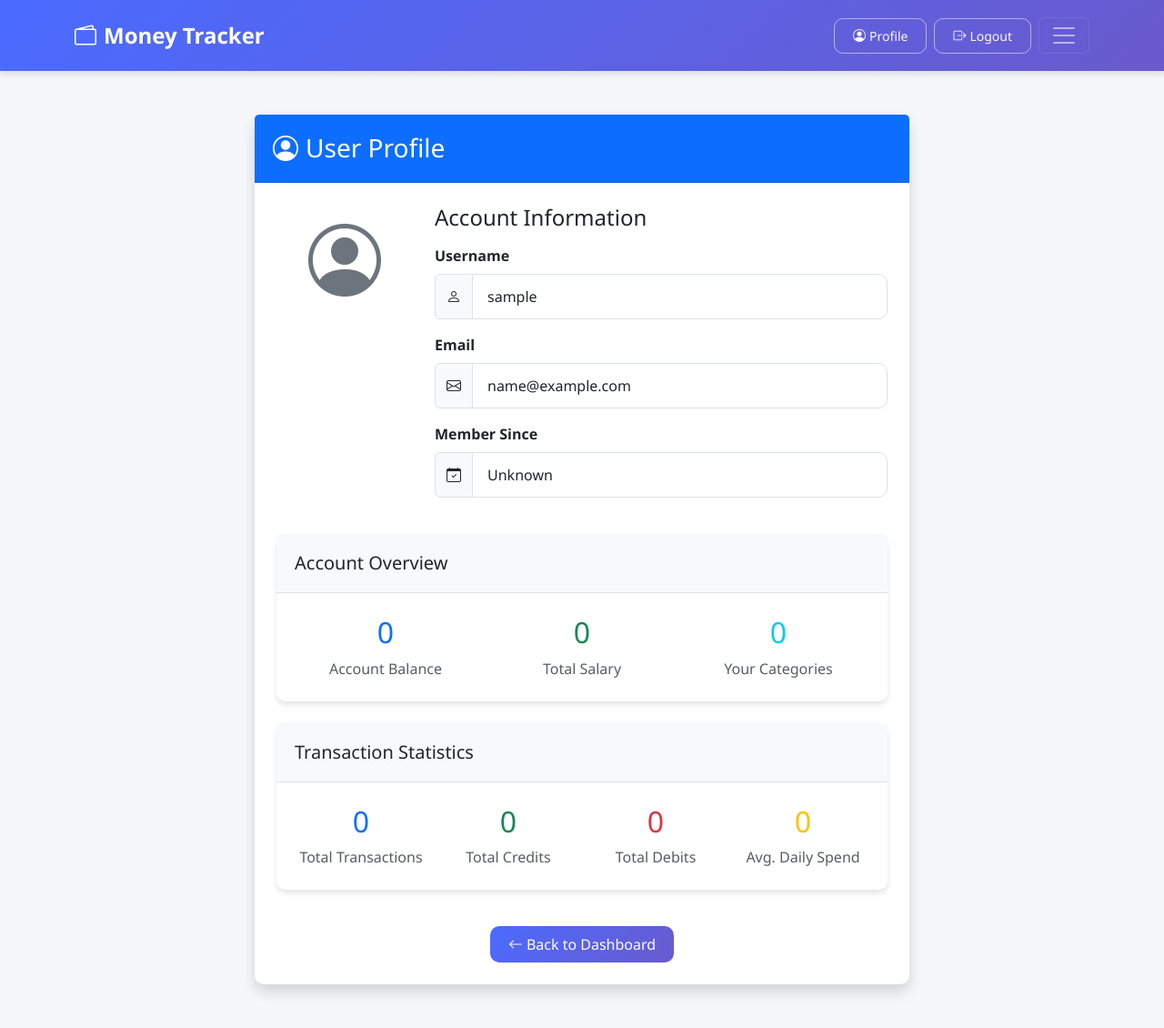
After one commit to nikharmsingh/moneytracker, a Flask app: page /profile in a window 1280 px wide. The commit adds this page. Shown: the whole page at 91% size. Run offline with Flask 3, Linux system fonts and the light colour scheme; the visitor is signed in with stand-in values (Sample User, id 1); data that the repository does not hold is empty; some libraries are stand-ins or nearby versions.

Commit message:
code commit

```diff
--- a/app.py
+++ b/app.py
@@ -32,16 +32,16 @@ def login():
         return redirect(url_for('index'))
 
     if request.method == 'POST':
-        username = request.form['username']
+        email = request.form['email']
         password = request.form['password']
-        user = User.get_by_username(username)
+        user = User.get_by_email(email)
 
         if user and check_password_hash(user.password, password):
             login_user(user)
             next_page = request.args.get('next')
             return redirect(next_page or url_for('index'))
         else:
-            flash('Invalid username or password', 'danger')
+            flash('Invalid email or password', 'danger')
 
     return render_template('login.html')
 
@@ -52,6 +52,7 @@ def register():
 
     if request.method == 'POST':
         username = request.form['username']
+        email = request.form['email']
         password = request.form['password']
         confirm_password = request.form['confirm_password']
 
@@ -63,13 +64,81 @@ def register():
             flash('Username already exists', 'danger')
             return redirect(url_for('register'))
 
+        if User.get_by_email(email):
+            flash('Email already registered', 'danger')
+            return redirect(url_for('register'))
+
         hashed_password = generate_password_hash(password)
-        User.create(username, hashed_password)
+        User.create(username, email, hashed_password)
 
         flash('Registration successful! Please login.', 'success')
         return redirect(url_for('login'))
 
     return render_template('register.html')
+
+@app.route('/profile')
+@login_required
+def profile():
+    try:
+        # Get all expenses for the user
+        expenses = Expense.get_by_user(current_user.id)
+
+        # Get all salaries for the user
+        salaries = Salary.get_by_user(current_user.id)
+
+        # Calculate totals with safe defaults
+        total_transactions = len(expenses) if expenses else 0
+        total_credit = sum(expense.amount for expense in expenses if expense.transaction_type == 'CR') if expenses else 0
+        total_debit = sum(expense.amount for expense in expenses if expense.transaction_type == 'DR') if expenses else 0
+        total_salary = sum(salary.amount for salary in salaries) if salaries else 0
+
+        # Get count of user's own categories (excluding global ones)
+        user_categories = Category.count_user_categories(current_user.id)
+
+        # Calculate account balance
+        account_balance = total_credit - total_debit + total_salary
+
+        # Get current month's transactions
+        current_date = datetime.now()
+        current_month = current_date.strftime('%Y-%m')
+
+        current_month_expenses = [
+            expense for expense in expenses
+            if expense.date.strftime('%Y-%m') == current_month
+        ] if expenses else []
+
+        current_month_debits = sum(
+            expense.amount for expense in current_month_expenses
+            if expense.transaction_type == 'DR'
+        ) if current_month_expenses else 0
+
+        # Calculate days passed in current month
+        days_in_month = current_date.day
+
+        # Calculate average daily spend for current month
+        avg_daily_spend = current_month_debits / days_in_month if days_in_month > 0 else 0
+
+        return render_template('profile.html',
+                              total_transactions=total_transactions,
+                              total_credit=total_credit,
+                              total_debit=total_debit,
+                              total_salary=total_salary,
+                              user_categories=user_categories,
+                              account_balance=account_balance,
+                              current_month_debits=current_month_debits,
+                              avg_daily_spend=avg_daily_spend)
+    except Exception as e:
+        # Log the error and return a simple profile page with minimal data
+        print(f"Error in profile route: {str(e)}")
+        return render_template('profile.html',
+                              total_transactions=0,
+                              total_credit=0,
+                              total_debit=0,
+                              total_salary=0,
+                              user_categories=0,
+                              account_balance=0,
+                              current_month_debits=0,
+                              avg_daily_spend=0)
 
 @app.route('/logout')
 @login_required
@@ -451,5 +520,24 @@ def view_transactions():
 
     return render_template('transactions.html', expenses=expenses, categories=categories)
 
+# Import migration functions
+from migrate_users import migrate_users_to_add_email, migrate_users_to_add_registration_date
+
+# Run migrations for existing users
+def migrate_users():
+    """Add missing fields to existing users."""
+    try:
+        # Add email field to users who don't have it
+        migrate_users_to_add_email()
+
+        # Add registration date to users who don't have it
+        migrate_users_to_add_registration_date()
+
+        print("User migrations completed successfully")
+    except Exception as e:
+        print(f"Error during user migrations: {str(e)}")
+
 if __name__ == '__main__':
+    # Run migrations
+    migrate_users()
     app.run(debug=True)
--- a/static/css/style.css
+++ b/static/css/style.css
@@ -26,6 +26,65 @@ body {
 .navbar-brand {
   font-weight: 600;
   font-size: 1.5rem;
+}
+
+/* Navbar button styles */
+.navbar .btn-outline-light {
+  border-color: rgba(255, 255, 255, 0.5);
+  transition: all 0.3s ease;
+}
+
+.navbar .btn-outline-light:hover {
+  background-color: rgba(255, 255, 255, 0.1);
+  transform: translateY(-2px);
+}
+
+/* Offcanvas menu styling */
+.offcanvas {
+  max-width: 80%;
+}
+
+.offcanvas-header {
+  border-bottom: 1px solid rgba(255, 255, 255, 0.1);
+}
+
+.offcanvas-title {
+  font-weight: 600;
+  color: white;
+}
+
+.offcanvas .nav-link {
+  color: rgba(255, 255, 255, 0.8);
+  padding: 0.75rem 1rem;
+  border-radius: 5px;
+  transition: all 0.2s ease;
+}
+
+.offcanvas .nav-link:hover,
+.offcanvas .nav-link:focus {
+  background-color: rgba(255, 255, 255, 0.1);
+  color: white;
+}
+
+.offcanvas .nav-item {
+  margin-bottom: 0.25rem;
+}
+
+/* Responsive navbar adjustments */
+@media (max-width: 576px) {
+  .navbar .container {
+    padding-left: 15px;
+    padding-right: 15px;
+  }
+
+  .navbar .btn-sm {
+    padding: 0.25rem 0.5rem;
+    font-size: 0.75rem;
+  }
+
+  .offcanvas {
+    max-width: 85%;
+  }
 }
 
 .card {
--- a/templates/base.html
+++ b/templates/base.html
@@ -11,16 +11,56 @@
 </head>
 
 <body>
-  <nav class="navbar navbar-expand-lg navbar-dark">
+  <nav class="navbar navbar-dark">
     <div class="container">
-      <a class="navbar-brand" href="{{ url_for('index') }}">
+      <!-- Brand -->
+      <a class="navbar-brand" href="{{ url_for('index') if current_user.is_authenticated else url_for('home') }}">
         <i class="bi bi-wallet2 me-2"></i>Money Tracker
       </a>
-      <button class="navbar-toggler" type="button" data-bs-toggle="collapse" data-bs-target="#navbarNav">
+
+      <div class="d-flex align-items-center">
+        {% if current_user.is_authenticated %}
+        <!-- Always visible profile and logout buttons -->
+        <div class="d-flex me-2">
+          <a href="{{ url_for('profile') }}" class="btn btn-outline-light btn-sm me-2">
+            <i class="bi bi-person-circle me-1"></i>Profile
+          </a>
+          <a href="{{ url_for('logout') }}" class="btn btn-outline-light btn-sm">
+            <i class="bi bi-box-arrow-right me-1"></i>Logout
+          </a>
+        </div>
+        {% else %}
+        <!-- Always visible login and register buttons for non-authenticated users -->
+        <div class="d-flex me-2">
+          <a href="{{ url_for('login') }}" class="btn btn-outline-light btn-sm me-2">
+            <i class="bi bi-box-arrow-in-right me-1"></i>Login
+          </a>
+          <a href="{{ url_for('register') }}" class="btn btn-outline-light btn-sm">
+            <i class="bi bi-person-plus me-1"></i>Register
+          </a>
+        </div>
+        {% endif %}
+
+        <!-- Hamburger button -->
+        <button class="navbar-toggler" type="button" data-bs-toggle="offcanvas" data-bs-target="#offcanvasNavbar">
           <span class="navbar-toggler-icon"></span>
         </button>
-      <div class="collapse navbar-collapse" id="navbarNav">
-        <ul class="navbar-nav ms-auto">
+      </div>
+
+      <!-- Offcanvas sidebar for menu items -->
+      <div class="offcanvas offcanvas-end bg-dark text-white" tabindex="-1" id="offcanvasNavbar">
+        <div class="offcanvas-header">
+          <h5 class="offcanvas-title">
+            {% if current_user.is_authenticated %}
+            <i class="bi bi-person-check me-1"></i>Welcome, {{ current_user.username }}
+            {% else %}
+            <i class="bi bi-wallet2 me-1"></i>Money Tracker
+            {% endif %}
+          </h5>
+          <button type="button" class="btn-close btn-close-white" data-bs-dismiss="offcanvas" aria-label="Close"></button>
+        </div>
+        <div class="offcanvas-body">
+          <ul class="navbar-nav">
             {% if current_user.is_authenticated %}
             <li class="nav-item">
               <a class="nav-link" href="{{ url_for('index') }}">
@@ -48,23 +88,19 @@
               </a>
             </li>
             <li class="nav-item">
-            <a class="nav-link" href="{{ url_for('logout') }}">
-              <i class="bi bi-box-arrow-right me-1"></i>Logout
+              <a class="nav-link" href="{{ url_for('manage_categories') }}">
+                <i class="bi bi-tags me-1"></i>Categories
               </a>
             </li>
             {% else %}
             <li class="nav-item">
-            <a class="nav-link" href="{{ url_for('login') }}">
-              <i class="bi bi-box-arrow-in-right me-1"></i>Login
-            </a>
-          </li>
-          <li class="nav-item">
-            <a class="nav-link" href="{{ url_for('register') }}">
-              <i class="bi bi-person-plus me-1"></i>Register
+              <a class="nav-link" href="{{ url_for('home') }}">
+                <i class="bi bi-house me-1"></i>Home
               </a>
             </li>
             {% endif %}
           </ul>
+        </div>
       </div>
     </div>
   </nav>
--- /dev/null
+++ b/templates/profile.html
@@ -0,0 +1,128 @@
+{% extends "base.html" %}
+
+{% block content %}
+<div class="container py-4">
+    <div class="row justify-content-center">
+        <div class="col-md-8">
+            <div class="card shadow">
+                <div class="card-header bg-primary text-white">
+                    <h3 class="mb-0">
+                        <i class="bi bi-person-circle me-2"></i>User Profile
+                    </h3>
+                </div>
+                <div class="card-body">
+                    <div class="row mb-4">
+                        <div class="col-md-3 text-center">
+                            <div class="profile-avatar mb-3">
+                                <i class="bi bi-person-circle" style="font-size: 5rem; color: #6c757d;"></i>
+                            </div>
+                        </div>
+                        <div class="col-md-9">
+                            <div class="profile-info">
+                                <h4 class="mb-3">Account Information</h4>
+                                <div class="mb-3">
+                                    <label class="form-label fw-bold">Username</label>
+                                    <div class="input-group">
+                                        <span class="input-group-text"><i class="bi bi-person"></i></span>
+                                        <input type="text" class="form-control" value="{{ current_user.username }}" readonly>
+                                    </div>
+                                </div>
+                                <div class="mb-3">
+                                    <label class="form-label fw-bold">Email</label>
+                                    <div class="input-group">
+                                        <span class="input-group-text"><i class="bi bi-envelope"></i></span>
+                                        <input type="email" class="form-control" value="{{ current_user.email }}" readonly>
+                                    </div>
+                                </div>
+                                <div class="mb-3">
+                                    <label class="form-label fw-bold">Member Since</label>
+                                    <div class="input-group">
+                                        <span class="input-group-text"><i class="bi bi-calendar-check"></i></span>
+                                        <input type="text" class="form-control" value="{% if current_user.registered_on %}{{ current_user.registered_on.strftime('%B %d, %Y') }}{% else %}Unknown{% endif %}" readonly>
+                                    </div>
+                                </div>
+                            </div>
+                        </div>
+                    </div>
+
+                    <div class="row">
+                        <div class="col-12">
+                            <div class="card mb-4">
+                                <div class="card-header bg-light">
+                                    <h5 class="mb-0">Account Overview</h5>
+                                </div>
+                                <div class="card-body">
+                                    <div class="row text-center">
+                                        <div class="col-md-4 mb-3 mb-md-0">
+                                            <div class="stat-item">
+                                                <h2 class="text-primary">{{ account_balance|format_currency }}</h2>
+                                                <p class="text-muted mb-0">Account Balance</p>
+                                            </div>
+                                        </div>
+                                        <div class="col-md-4 mb-3 mb-md-0">
+                                            <div class="stat-item">
+                                                <h2 class="text-success">{{ total_salary|format_currency }}</h2>
+                                                <p class="text-muted mb-0">Total Salary</p>
+                                            </div>
+                                        </div>
+                                        <div class="col-md-4">
+                                            <div class="stat-item">
+                                                <h2 class="text-info">{{ user_categories }}</h2>
+                                                <p class="text-muted mb-0">Your Categories</p>
+                                            </div>
+                                        </div>
+                                    </div>
+                                </div>
+                            </div>
+                        </div>
+                    </div>
+
+                    <div class="row">
+                        <div class="col-12">
+                            <div class="card mb-4">
+                                <div class="card-header bg-light">
+                                    <h5 class="mb-0">Transaction Statistics</h5>
+                                </div>
+                                <div class="card-body">
+                                    <div class="row text-center">
+                                        <div class="col-md-3 mb-3 mb-md-0">
+                                            <div class="stat-item">
+                                                <h2 class="text-primary">{{ total_transactions }}</h2>
+                                                <p class="text-muted mb-0">Total Transactions</p>
+                                            </div>
+                                        </div>
+                                        <div class="col-md-3 mb-3 mb-md-0">
+                                            <div class="stat-item">
+                                                <h2 class="text-success">{{ total_credit|format_currency }}</h2>
+                                                <p class="text-muted mb-0">Total Credits</p>
+                                            </div>
+                                        </div>
+                                        <div class="col-md-3 mb-3 mb-md-0">
+                                            <div class="stat-item">
+                                                <h2 class="text-danger">{{ total_debit|format_currency }}</h2>
+                                                <p class="text-muted mb-0">Total Debits</p>
+                                            </div>
+                                        </div>
+                                        <div class="col-md-3">
+                                            <div class="stat-item">
+                                                <h2 class="text-warning">{{ avg_daily_spend|format_currency }}</h2>
+                                                <p class="text-muted mb-0">Avg. Daily Spend</p>
+                                            </div>
+                                        </div>
+                                    </div>
+                                </div>
+                            </div>
+                        </div>
+                    </div>
+
+                    <div class="text-center mt-3">
+                        <a href="{{ url_for('index') }}" class="btn btn-primary">
+                            <i class="bi bi-arrow-left me-1"></i>Back to Dashboard
+                        </a>
+                    </div>
+                </div>
+            </div>
+        </div>
+    </div>
+</div>
+{% endblock %}
```
Also changed, not shown: migrate_users.py (added, +64 -0 lines), models.py (+19 -3 lines), templates/login.html (+4 -4 lines), templates/register.html (+12 -0 lines). Lines whose indentation alone changed are shown as unchanged.
